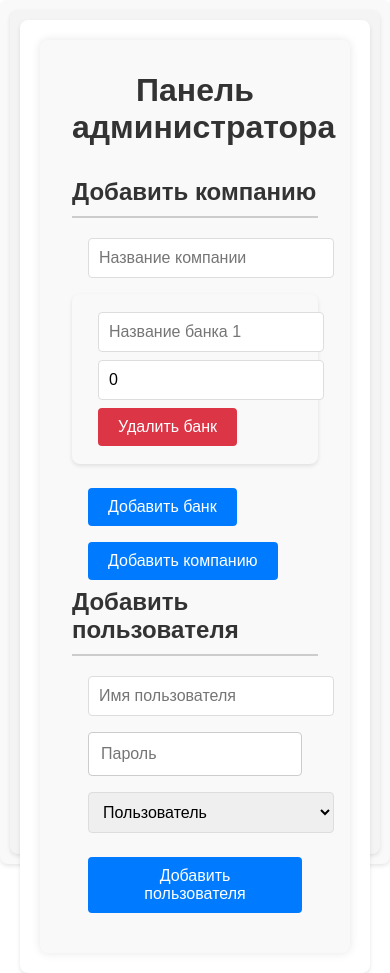
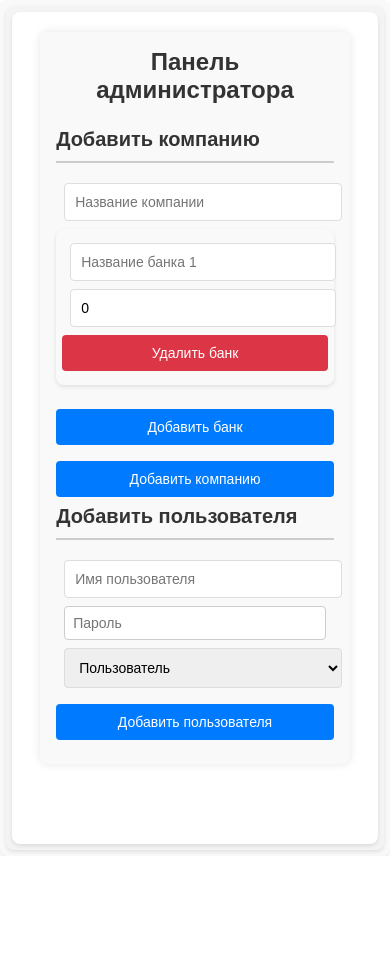
Before and after one commit to Bivekich/unification-frontend, a React (Vite) app: page /admin in a window 390 px wide. After the commit the page ends 856 px from the top, so only its background shows below. Built offline with nearby package versions, Linux system fonts and the light colour scheme.

Commit message:
fixes: adaptive

```diff
--- a/src/components/AdminPanel/AdminPanel.module.scss
+++ b/src/components/AdminPanel/AdminPanel.module.scss
@@ -76,3 +76,52 @@ button.remove {
 .bank-section input {
   margin-bottom: 0;
 }
+
+@media (max-width: 768px) {
+  .container {
+    padding: 1.5rem;
+    max-width: 95%;
+  }
+
+  input,
+  select {
+    width: calc(100% - 1.5rem);
+    margin: 0.5rem 0.75rem;
+  }
+
+  button {
+    width: 100%;
+    margin: 0.5rem 0;
+  }
+}
+
+@media (max-width: 480px) {
+  .container {
+    padding: 1rem;
+    max-width: 95%;
+  }
+
+  input,
+  select {
+    width: calc(100% - 1rem);
+    margin: 0.5rem 0.5rem;
+    padding: 0.5rem;
+    font-size: 0.875rem;
+  }
+
+  button {
+    width: 100%;
+    margin: 0.5rem 0;
+    padding: 0.5rem 1rem;
+    font-size: 0.875rem;
+  }
+
+  h1 {
+    font-size: 1.5rem;
+    margin-bottom: 1.5rem;
+  }
+
+  h2 {
+    font-size: 1.25rem;
+  }
+}
--- a/src/components/Cash/Cash.module.scss
+++ b/src/components/Cash/Cash.module.scss
@@ -1,10 +1,9 @@
-/* Cash.module.scss */
-
 .container {
-  max-width: 800px;
+  max-width: 100%;
   margin: 0 auto;
   padding: 20px;
   font-family: Arial, sans-serif;
+  overflow: hidden;
 }
 
 h2 {
@@ -30,6 +29,7 @@ select {
   padding: 10px;
   border: 1px solid #ddd;
   border-radius: 4px;
+  box-sizing: border-box;
 }
 
 button {
@@ -40,15 +40,24 @@ button {
   border-radius: 4px;
   cursor: pointer;
   font-size: 16px;
+  transition: background-color 0.3s;
+  box-sizing: border-box;
 }
 
 button:hover {
   background-color: #0056b3;
 }
 
+.table_container {
+  overflow-x: auto;
+}
+
 table {
   width: 100%;
+  min-width: 600px;
   border-collapse: collapse;
+  margin-top: 20px;
+  box-sizing: border-box;
 }
 
 th,
@@ -56,6 +65,7 @@ td {
   padding: 10px;
   text-align: left;
   border-bottom: 1px solid #ddd;
+  box-sizing: border-box;
 }
 
 th {
@@ -71,3 +81,62 @@ tr:nth-child(even) {
   font-size: 18px;
   color: #007bff;
 }
+
+@media (max-width: 768px) {
+  .container {
+    padding: 15px;
+  }
+
+  button {
+    width: 100%;
+    padding: 12px;
+    font-size: 14px;
+  }
+
+  input[type='number'],
+  input[type='text'],
+  select {
+    padding: 12px;
+  }
+
+  table {
+    font-size: 14px;
+  }
+
+  th,
+  td {
+    padding: 8px;
+  }
+}
+
+@media (max-width: 480px) {
+  .container {
+    padding: 10px;
+  }
+
+  button {
+    width: 100%;
+    padding: 10px;
+    font-size: 14px;
+  }
+
+  input[type='number'],
+  input[type='text'],
+  select {
+    padding: 10px;
+    font-size: 14px;
+  }
+
+  table {
+    font-size: 12px;
+  }
+
+  th,
+  td {
+    padding: 6px;
+  }
+
+  .loading {
+    font-size: 16px;
+  }
+}
--- a/src/components/Cash/Cash.tsx
+++ b/src/components/Cash/Cash.tsx
@@ -98,6 +98,7 @@ const Cash: React.FC = () => {
       ) : error ? (
         <p className={styles.error}>{error}</p>
       ) : (
+        <div className={styles.table_container}>
           <table>
             <thead>
               <tr>
@@ -120,6 +121,7 @@ const Cash: React.FC = () => {
               ))}
             </tbody>
           </table>
+        </div>
       )}
     </div>
   );
--- a/src/components/Finances/Finances.module.scss
+++ b/src/components/Finances/Finances.module.scss
@@ -36,17 +36,26 @@ p {
   font-size: 1rem;
 }
 
+.table_container {
+  overflow-x: auto;
+  margin-top: 20px;
+}
+
 table {
   width: 100%;
   border-collapse: collapse;
-  margin-top: 20px;
+  min-width: 600px;
+  box-sizing: border-box;
 }
 
-table, th, td {
+table,
+th,
+td {
   border: 1px solid #ddd;
 }
 
-th, td {
+th,
+td {
   padding: 10px;
   text-align: left;
 }
@@ -68,3 +77,75 @@ tr:hover {
   font-weight: bold;
   margin-top: 20px;
 }
+
+@media (max-width: 768px) {
+  .container {
+    padding: 15px;
+  }
+
+  h1 {
+    font-size: 1.75rem;
+  }
+
+  h2 {
+    font-size: 1.25rem;
+  }
+
+  h3 {
+    font-size: 1rem;
+  }
+
+  div {
+    padding: 8px;
+  }
+
+  .table_container {
+    margin-top: 15px;
+  }
+
+  table {
+    font-size: 14px;
+    min-width: 500px;
+  }
+
+  th,
+  td {
+    padding: 8px;
+  }
+}
+
+@media (max-width: 480px) {
+  .container {
+    padding: 10px;
+  }
+
+  h1 {
+    font-size: 1.5rem;
+  }
+
+  h2 {
+    font-size: 1.125rem;
+  }
+
+  h3 {
+    font-size: 0.875rem;
+  }
+
+  div {
+    padding: 6px;
+  }
+
+  .table_container {
+    margin-top: 10px;
+  }
+
+  table {
+    font-size: 12px;
+    min-width: 400px;
+  }
+
+  th,
+  td {
+    padding: 6px;
+  }
+}
--- a/src/components/Finances/Finances.tsx
+++ b/src/components/Finances/Finances.tsx
@@ -102,6 +102,7 @@ const Finances: React.FC = () => {
         {transfers.length === 0 ? (
           <p>Нет переводов за последние 30 дней.</p>
         ) : (
+          <div className={styles.table_container}>
             <table>
               <thead>
                 <tr>
@@ -130,6 +131,7 @@ const Finances: React.FC = () => {
                 ))}
               </tbody>
             </table>
+          </div>
         )}
       </section>
     </div>
--- a/src/components/Navbar/Navbar.module.scss
+++ b/src/components/Navbar/Navbar.module.scss
@@ -25,3 +25,33 @@ a {
     color: #f0f0f0;
   }
 }
+
+@media (max-width: 768px) {
+  ul {
+    flex-direction: column;
+    align-items: center;
+  }
+
+  li {
+    margin: 0.5rem 0;
+  }
+}
+
+/* Смартфоны */
+@media (max-width: 480px) {
+  nav {
+    padding: 0.5rem;
+  }
+
+  ul {
+    font-size: 0.875rem;
+  }
+
+  li {
+    margin: 0.5rem 0;
+  }
+
+  a {
+    font-size: 0.875rem;
+  }
+}
```
Lines whose indentation alone changed are shown as unchanged.
